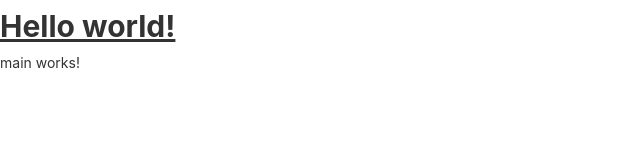
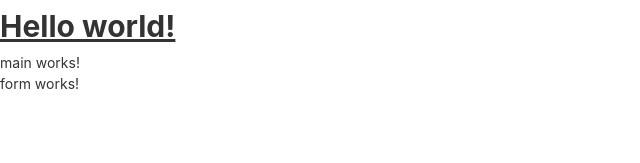
Before and after one commit to GalileoAI/frontend, an Angular app: page /home in a window 1280 px wide. Shown: the top 163 px of the page, without its empty margins (0-640 px from the left). Built offline with nearby package versions, Linux system fonts and the light colour scheme.

Commit message:
feat: basic form view

```diff
--- a/src/app/app.module.ts
+++ b/src/app/app.module.ts
@@ -4,11 +4,13 @@ import { BrowserModule } from '@angular/platform-browser';
 import { AppRoutingModule } from './app-routing.module';
 import { AppComponent } from './app.component';
 import { MainComponent } from './components/main/main.component';
+import { FormComponent } from './view/form/form.component';
 
 @NgModule({
   declarations: [
     AppComponent,
-    MainComponent
+    MainComponent,
+    FormComponent
   ],
   imports: [
     BrowserModule,
--- a/src/app/components/main/main.component.html
+++ b/src/app/components/main/main.component.html
@@ -1 +1,2 @@
 <p>main works!</p>
+<app-form></app-form>
--- /dev/null
+++ b/src/app/view/form/form.component.css
@@ -0,0 +1,3 @@
+
+
+/*# sourceMappingURL=form.component.css.map */
--- /dev/null
+++ b/src/app/view/form/form.component.html
@@ -0,0 +1 @@
+<p>form works!</p>
```
Also changed, not shown: src/app/view/form/form.component.ts (added, +10 -0 lines), src/app/view/form/form.component.scss (added), 2 other files (tests, documents, lock files or other folders).
